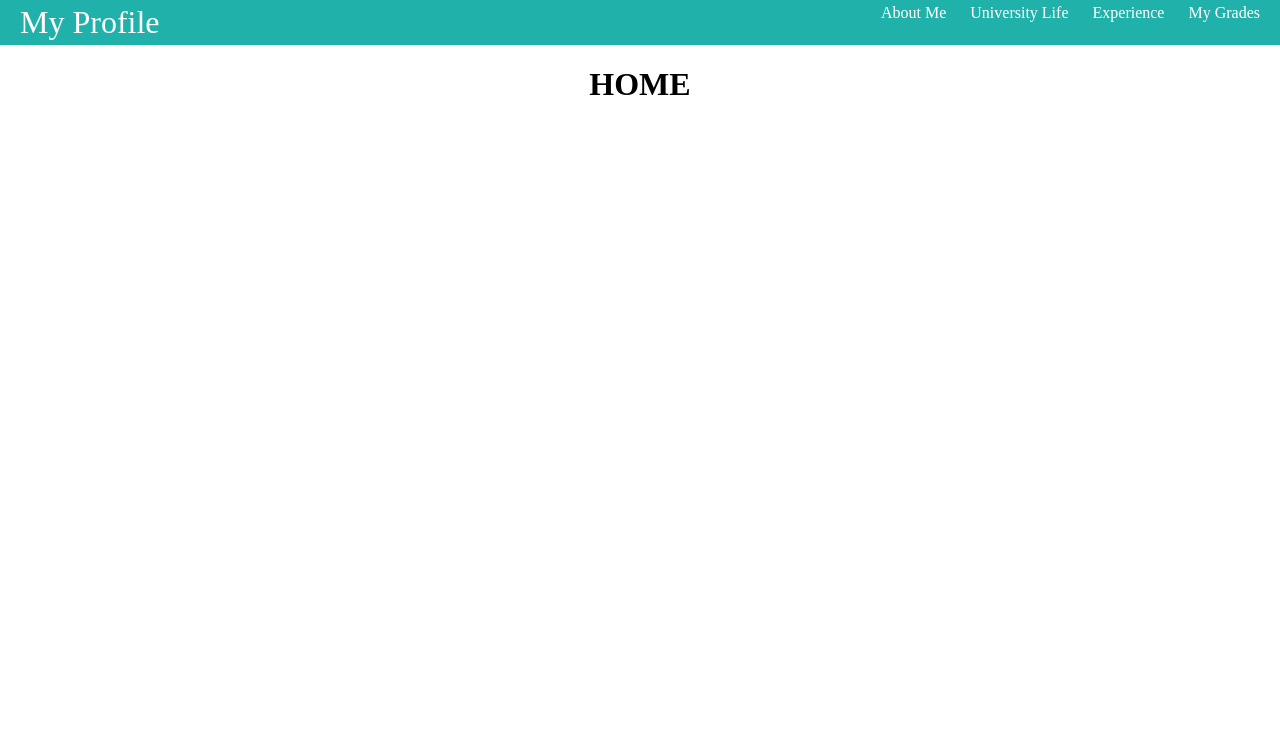
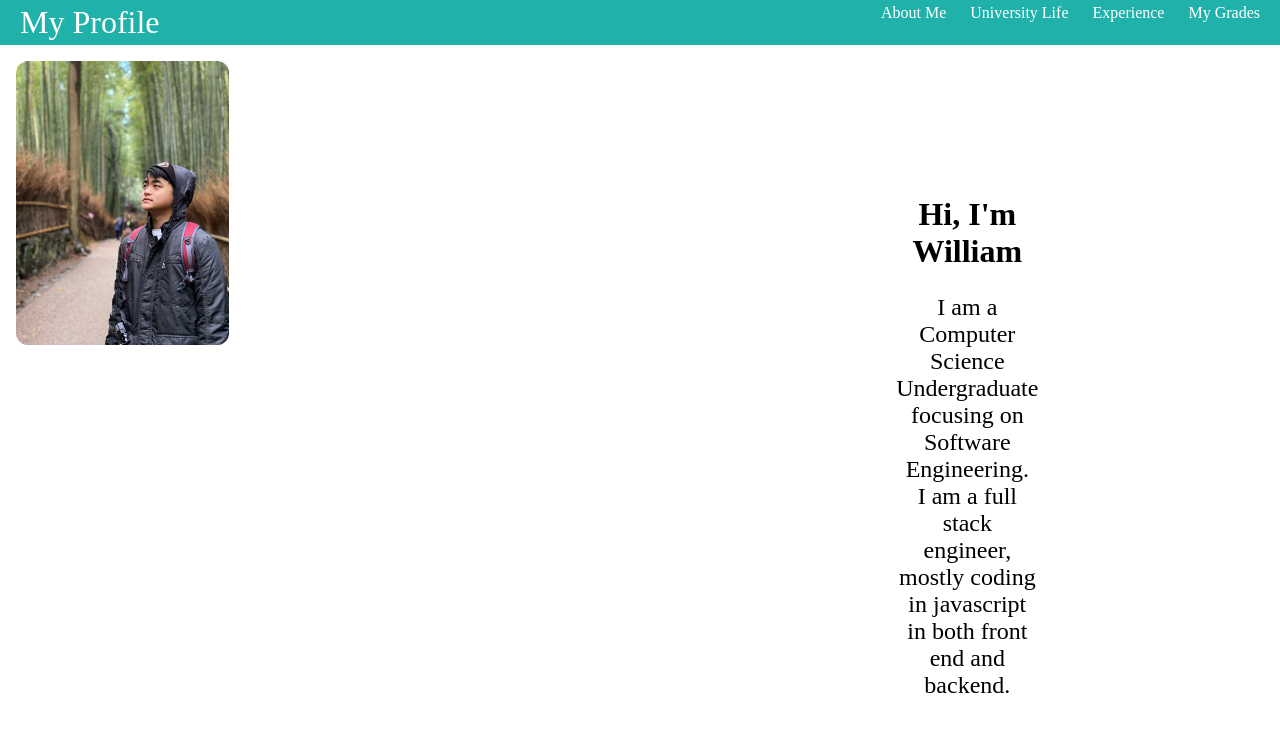
Before and after one commit to nervouswilliam/myProfile, a React (Create React App) app: page / in a window 1280 px wide. Shown: the top 732 px of the page. Built offline with nearby package versions, Linux system fonts and the light colour scheme.

Commit message:
issues still in the home page

```diff
--- /dev/null
+++ b/src/pages/css/Home.module.css
@@ -0,0 +1,30 @@
+.container{
+    position: absolute;
+    display: flex;
+    justify-content: center;
+    margin-right: 10%;;
+}
+.container .pictures img{
+    max-width: 50%;
+    max-height: auto;
+    margin-right: 60%;
+    border-top-right-radius: 12px;
+    border-top-left-radius: 12px;
+    border-bottom-left-radius: 12px;
+    border-bottom-right-radius: 12px;
+}
+
+/* .pictures{
+    display: block;
+    position: absolute;
+    background-image: 'url(../pictures/home.jpg)';
+    filter: saturate(80%) contrast(100%) brightness(70%);
+    object-fit: fill;
+    background-size: cover;
+    width: 10%;
+    padding-bottom: 30%;
+} */
+.container .opening{
+    padding: 10%;
+    margin-left: 30%;;
+}
--- a/src/pages/home.js
+++ b/src/pages/home.js
@@ -1,4 +1,24 @@
+import styles from './css/Home.module.css';
+
 export default function home()
 {
-    return <h1>HOME</h1>
+    return(
+        <>
+
+            <div className= {styles.container}>
+                <div className= {styles.pictures}>
+                    <img src = "../pictures/home.jpg"/>
+                </div>
+                <div className= {styles.opening}>
+                    <h1>Hi, I'm William</h1>
+                    <p>
+                        I am a Computer Science Undergraduate focusing on Software Engineering.
+                        <br/>
+                        I am a full stack engineer, mostly coding in javascript in both front end and backend.
+                    </p>
+                </div>
+            </div>
+
+        </>
+    )
 }
```
Also changed, not shown: public/pictures/home.jpg (added).
